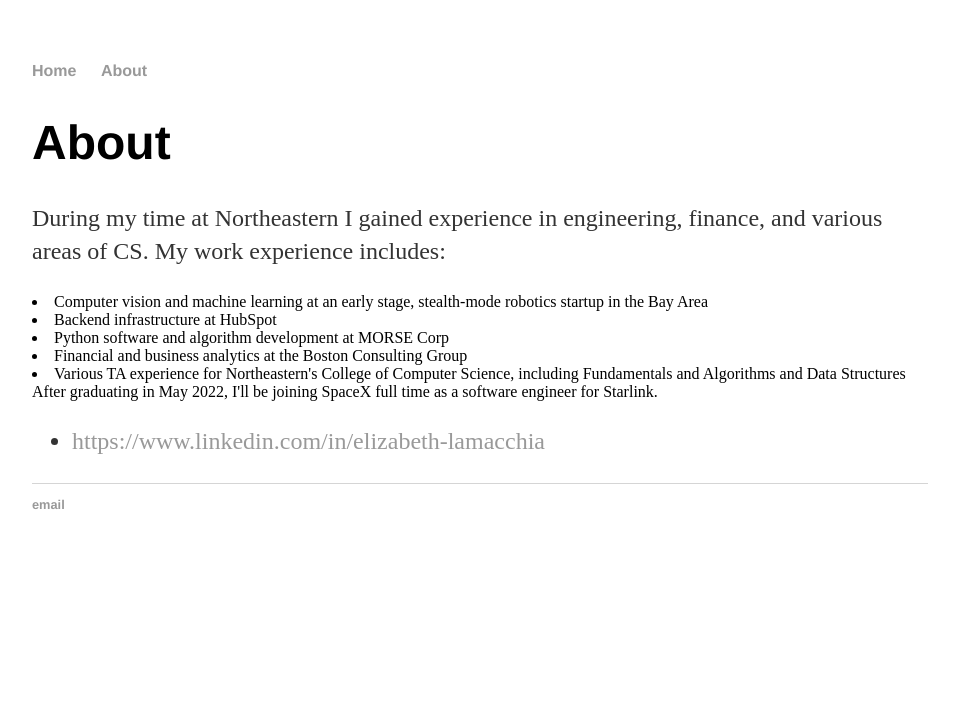
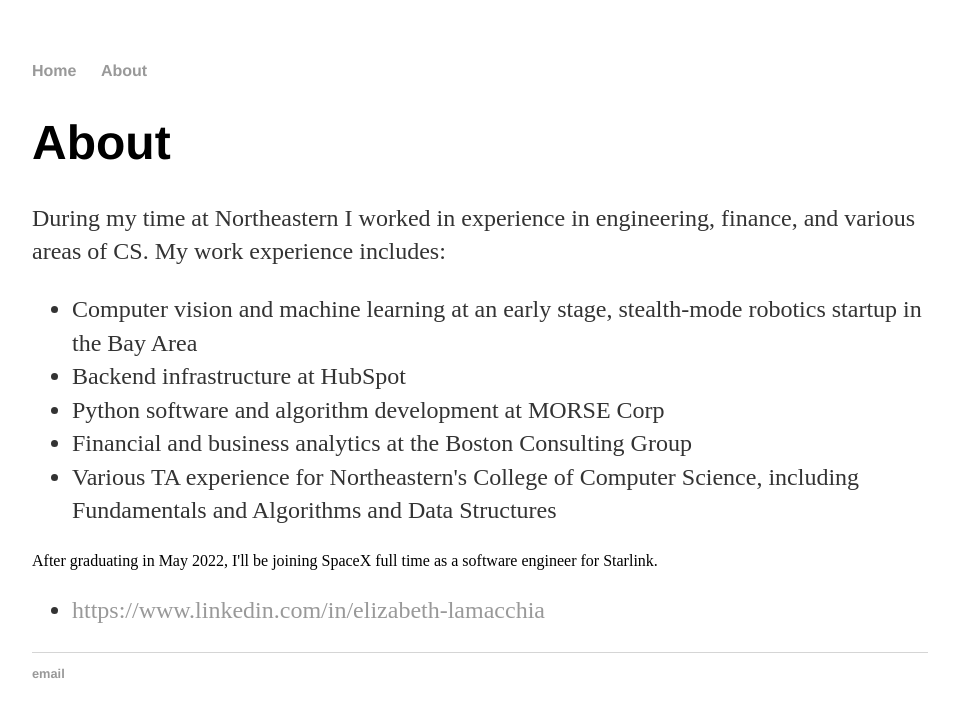
Before and after one commit to bethlamacchia/bethlamacchia.github.io, a Jekyll site: the page built from about/index.html, in a window 1280 px wide. Shown: the top 717 px of the page, without its empty margins (160-1119 px from the left). Built offline with Jekyll 4.4.1, drawn with Linux system fonts in a browser that asks for light colours.

Commit message:
Update index.html

```diff
--- a/about/index.html
+++ b/about/index.html
@@ -5,12 +5,14 @@
 
 		<div class="about">
 			<h1>About</h1>
-			<p> During my time at Northeastern I gained experience in engineering, finance, and various areas of CS. My work experience includes:
-        <li>Computer vision and machine learning at an early stage, stealth-mode robotics startup in the Bay Area</li>
+			<p> During my time at Northeastern I worked in experience in engineering, finance, and various areas of CS. My work experience includes:
+        <ul class="work">
+				<li>Computer vision and machine learning at an early stage, stealth-mode robotics startup in the Bay Area</li>
         <li>Backend infrastructure at HubSpot</li>
         <li>Python software and algorithm development at MORSE Corp</li>
         <li>Financial and business analytics at the Boston Consulting Group</li>
         <li>Various TA experience for Northeastern's College of Computer Science, including Fundamentals and Algorithms and Data Structures</li>
+			</ul>
 
         After graduating in May 2022, I'll be joining SpaceX full time as a software engineer for Starlink.</p>
 
```
